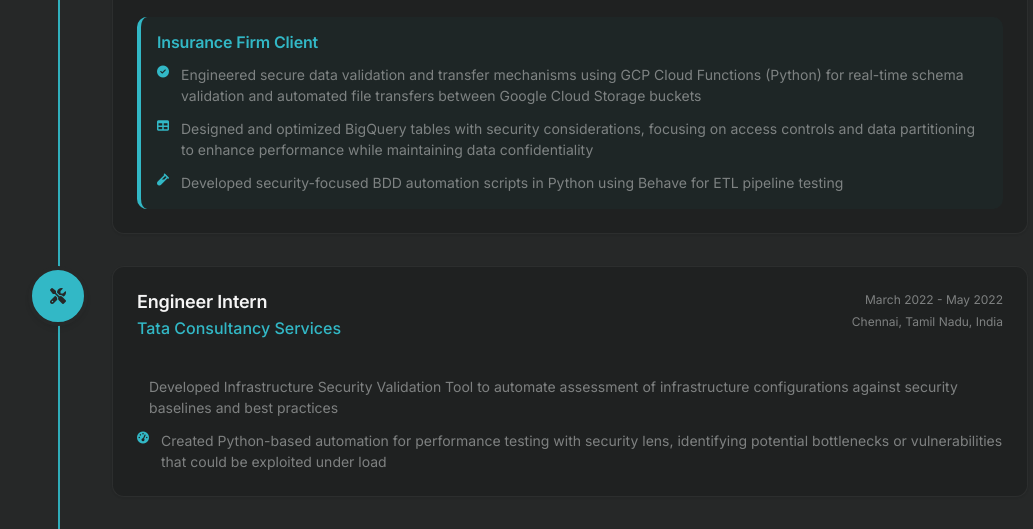
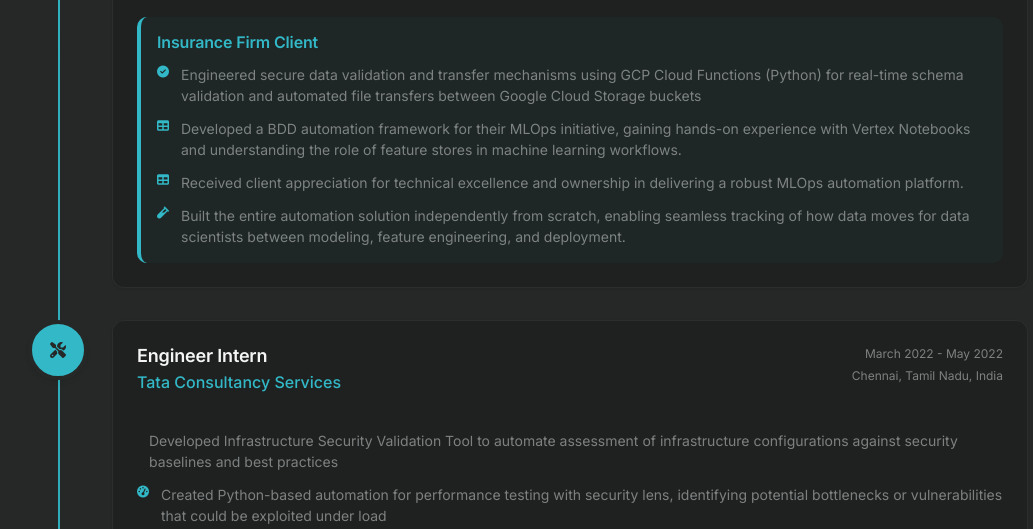
Before and after one commit to abhisheksrivastava99/abhisheksrivastava99.github.io, a plain HTML site: page index.html in a window 1280 px wide. Shown: the part 3822-4351 px from the top of the page, without its empty margins (112-1145 px from the left). Drawn offline with Linux system fonts and the light colour scheme; some icons are missing; a web font is replaced by a local one.

Commit message:
Update index.html

```diff
--- a/index.html
+++ b/index.html
@@ -336,11 +336,15 @@
                                     </div>
                                     <div class="highlight">
                                         <i class="fas fa-table"></i>
-                                        <span>Designed and optimized BigQuery tables with security considerations, focusing on access controls and data partitioning to enhance performance while maintaining data confidentiality</span>
+                                        <span>Developed a BDD automation framework for their MLOps initiative, gaining hands-on experience with Vertex Notebooks and understanding the role of feature stores in machine learning workflows.</span>
+                                    </div>
+                                    <div class="highlight">
+                                        <i class="fas fa-table"></i>
+                                        <span> Received client appreciation for technical excellence and ownership in delivering a robust MLOps automation platform.</span>
                                     </div>
                                     <div class="highlight">
                                         <i class="fas fa-vial"></i>
-                                        <span>Developed security-focused BDD automation scripts in Python using Behave for ETL pipeline testing</span>
+                                        <span>Built the entire automation solution independently from scratch, enabling seamless tracking of how data moves for data scientists between modeling, feature engineering, and deployment.</span>
                                     </div>
                                 </div>
                             </div>
```
